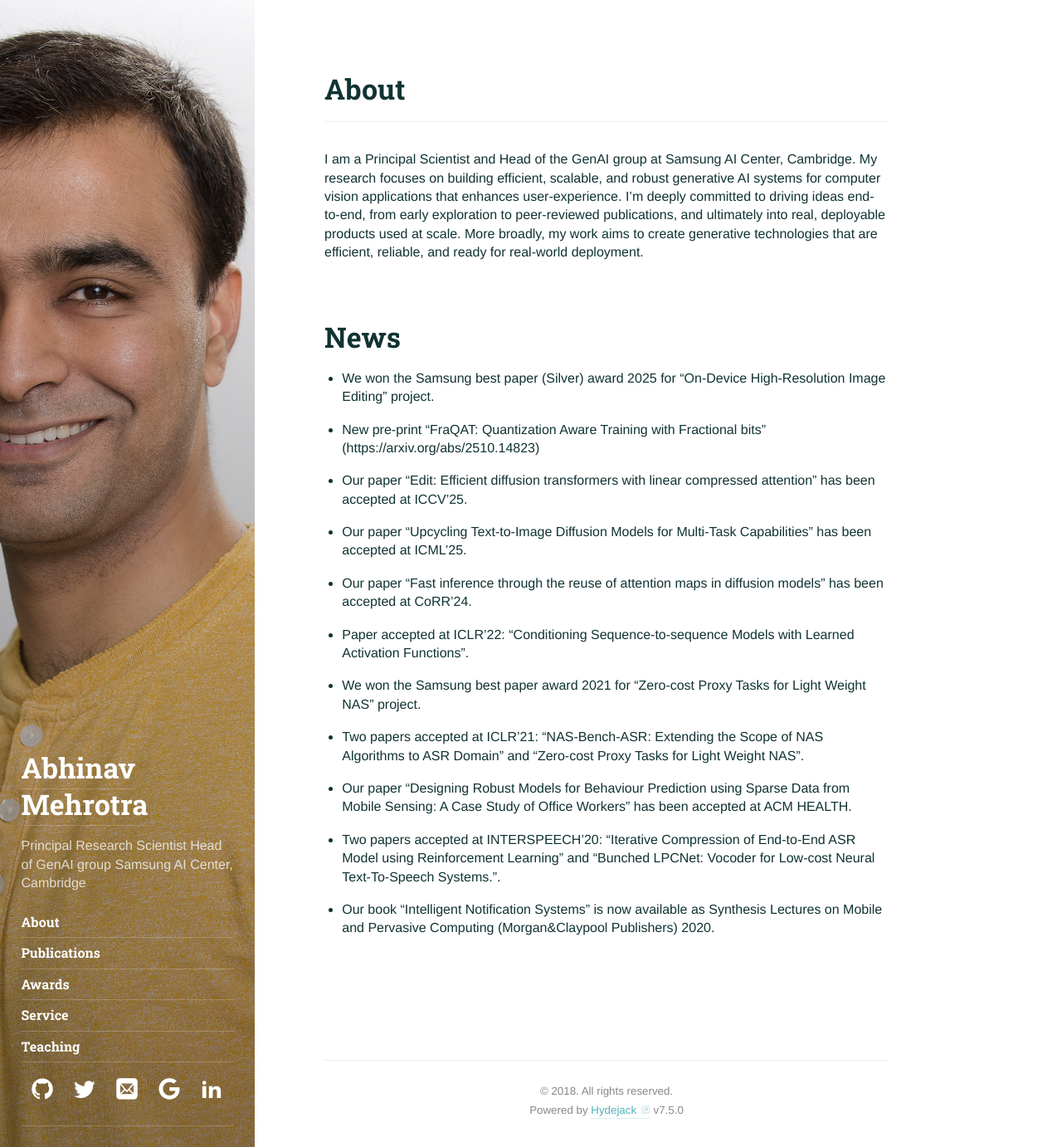
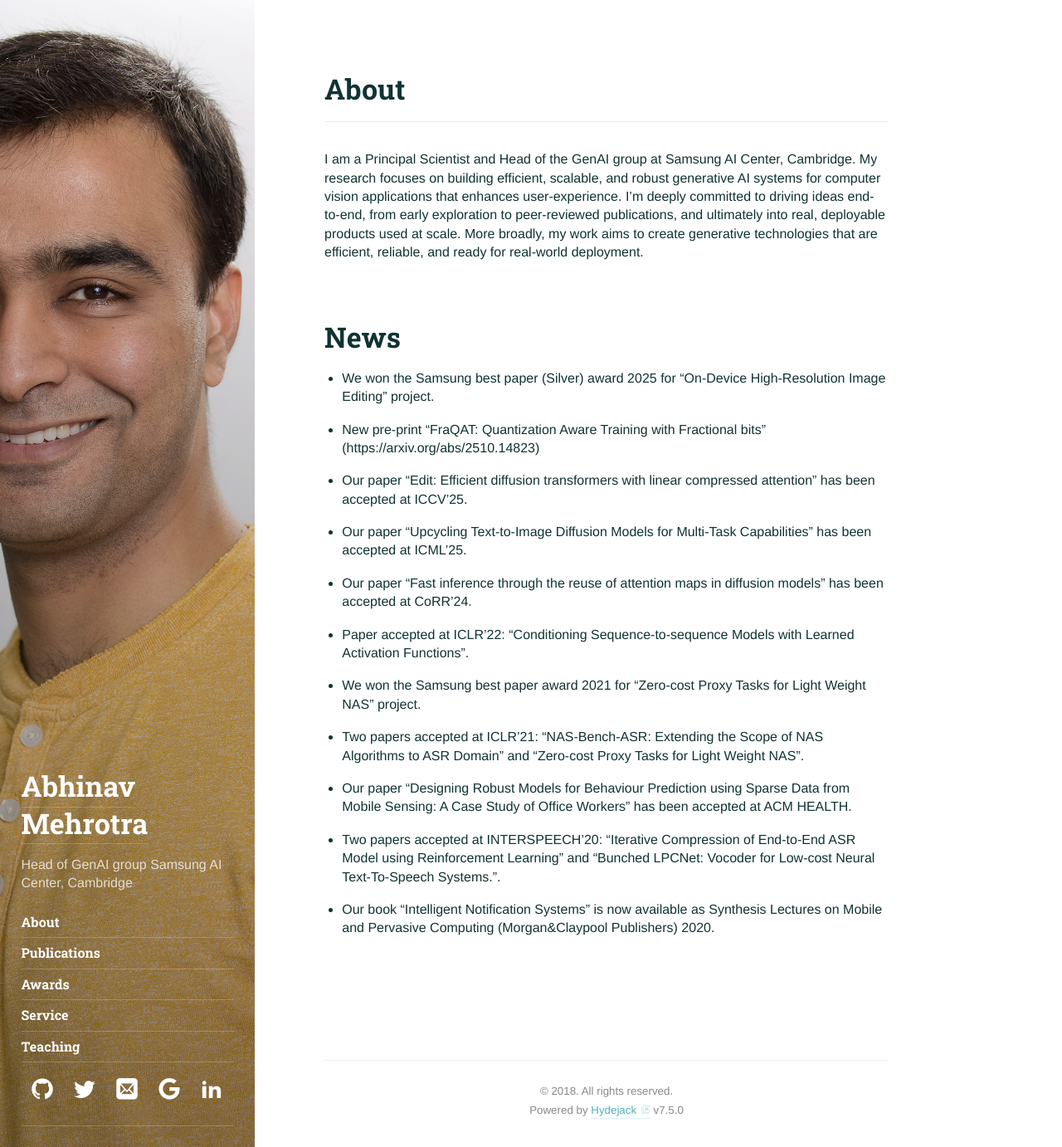
Before and after one commit to AbhinavMehrotra/AbhinavMehrotra.github.io, a Jekyll site: the page built from index.md, in a window 1280 px wide and 1382 px high. Shown: the whole window at 83% size. Built offline with Jekyll 4.4.1, drawn with Linux system fonts in a browser that asks for light colours; some web fonts are replaced.

Commit message:
Update _config.yml

```diff
--- a/_config.yml
+++ b/_config.yml
@@ -28,18 +28,12 @@ title:                 Abhinav Mehrotra
 # A short description (~150 chars) of the page used for the meta description tag.
 # Can use markdown, but no more than one paragraph (enforced by `>`)
 description:           >
-  Principal Research Scientist
-
   Head of GenAI group
-
   Samsung AI Center, Cambridge
 
 # A shorter description for the sidebar.
 tagline:               >
-  Principal Research Scientist
-
   Head of GenAI group
-
   Samsung AI Center, Cambridge
 
 # A list of keywords for your blog
```
